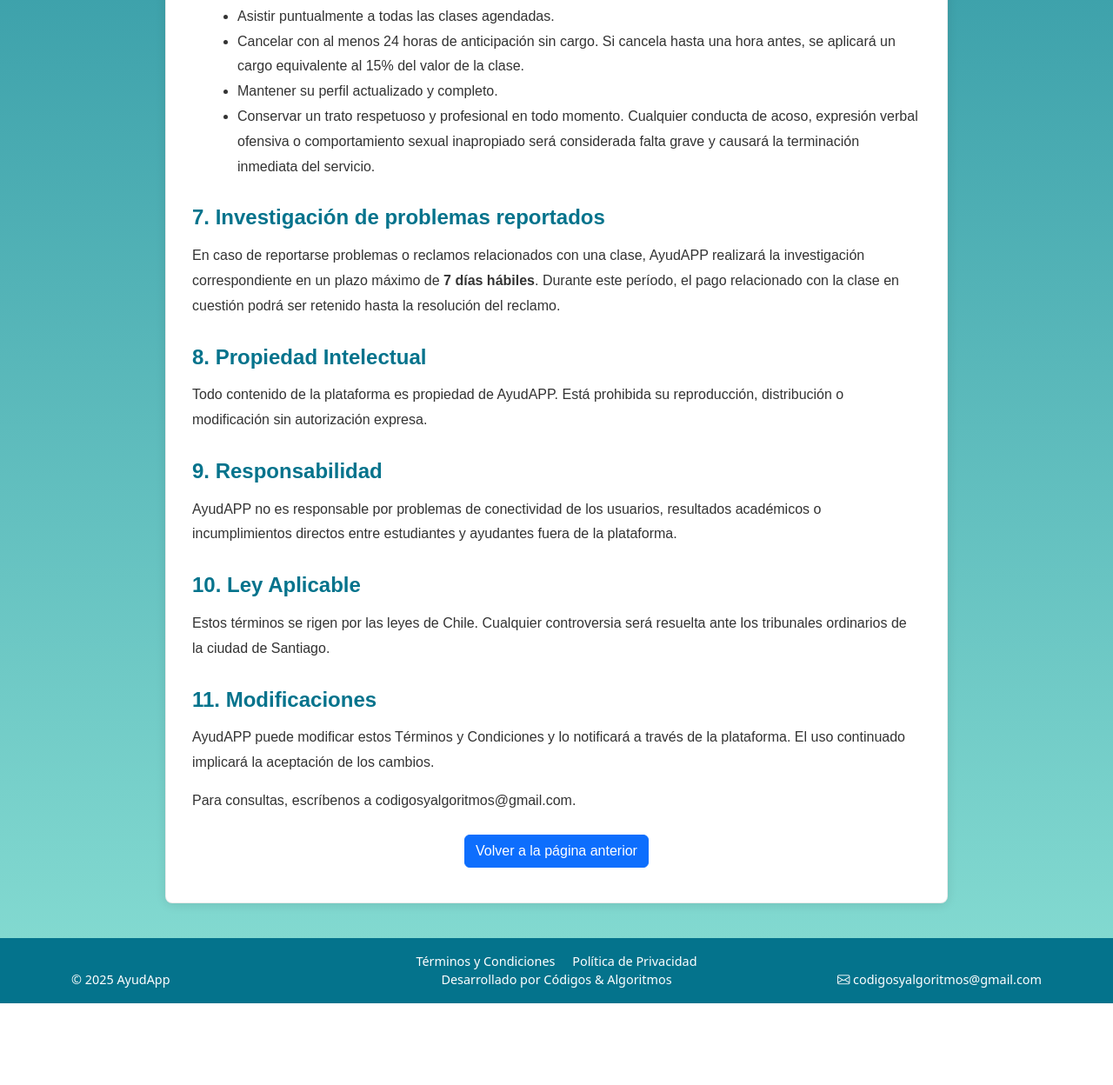
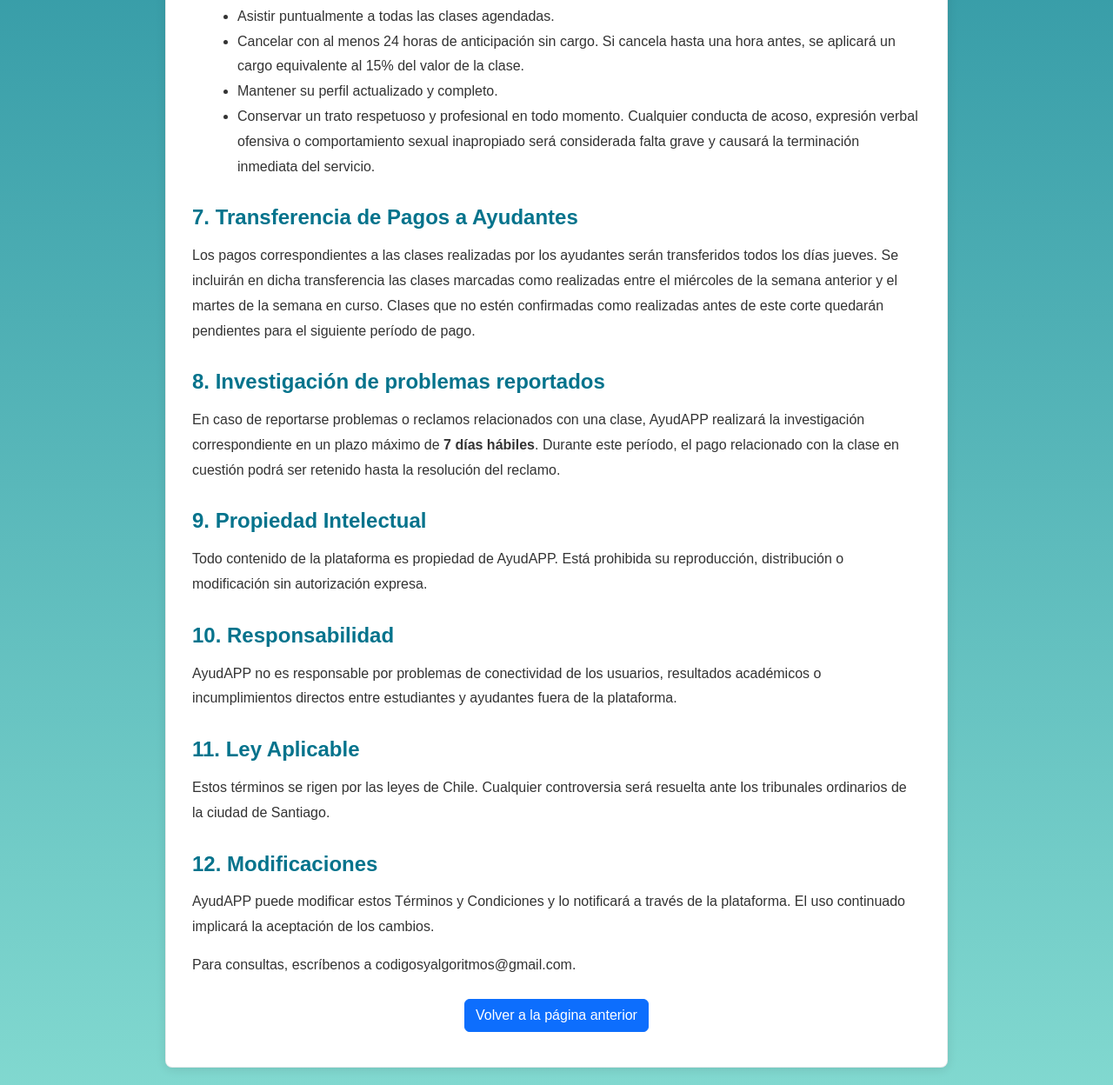
Before and after one commit to Pabciostar/ayudApp, a Django app: page /terminos_y_condiciones/ in a window 1280 px wide. Shown: the part 1003-2251 px from the top of the page at 87% size. Before the commit the page ends 2157 px from the top, so only its background shows below. Run offline with Django 5.2, Linux system fonts and the light colour scheme; some libraries are stand-ins or nearby versions.

Commit message:
se agrega clausula a terminos y contrato
se agrega clausula a terminos y contrato

```diff
--- a/core/templates/terminos.html
+++ b/core/templates/terminos.html
@@ -43,19 +43,22 @@
     <li>Conservar un trato respetuoso y profesional en todo momento. Cualquier conducta de acoso, expresión verbal ofensiva o comportamiento sexual inapropiado será considerada falta grave y causará la terminación inmediata del servicio.</li>
   </ul>
 
-  <h2>7. Investigación de problemas reportados</h2>
+  <h2>7. Transferencia de Pagos a Ayudantes</h2>
+  <p>Los pagos correspondientes a las clases realizadas por los ayudantes serán transferidos todos los días jueves. Se incluirán en dicha transferencia las clases marcadas como realizadas entre el miércoles de la semana anterior y el martes de la semana en curso. Clases que no estén confirmadas como realizadas antes de este corte quedarán pendientes para el siguiente período de pago.</p>
+
+  <h2>8. Investigación de problemas reportados</h2>
   <p>En caso de reportarse problemas o reclamos relacionados con una clase, AyudAPP realizará la investigación correspondiente en un plazo máximo de <strong>7 días hábiles</strong>. Durante este período, el pago relacionado con la clase en cuestión podrá ser retenido hasta la resolución del reclamo.</p>
 
-  <h2>8. Propiedad Intelectual</h2>
+  <h2>9. Propiedad Intelectual</h2>
   <p>Todo contenido de la plataforma es propiedad de AyudAPP. Está prohibida su reproducción, distribución o modificación sin autorización expresa.</p>
 
-  <h2>9. Responsabilidad</h2>
+  <h2>10. Responsabilidad</h2>
   <p>AyudAPP no es responsable por problemas de conectividad de los usuarios, resultados académicos o incumplimientos directos entre estudiantes y ayudantes fuera de la plataforma.</p>
 
-  <h2>10. Ley Aplicable</h2>
+  <h2>11. Ley Aplicable</h2>
   <p>Estos términos se rigen por las leyes de Chile. Cualquier controversia será resuelta ante los tribunales ordinarios de la ciudad de Santiago.</p>
 
-  <h2>11. Modificaciones</h2>
+  <h2>12. Modificaciones</h2>
   <p>AyudAPP puede modificar estos Términos y Condiciones y lo notificará a través de la plataforma. El uso continuado implicará la aceptación de los cambios.</p>
 
   <p>Para consultas, escríbenos a codigosyalgoritmos@gmail.com.</p>
@@ -64,7 +67,7 @@
   <div class="text-center mt-4">
       <button onclick="window.history.back();" class="btn btn-primary">
       Volver a la página anterior
-      </a>
+      </button>
   </div>
 </div>
 {% endblock %}
```
